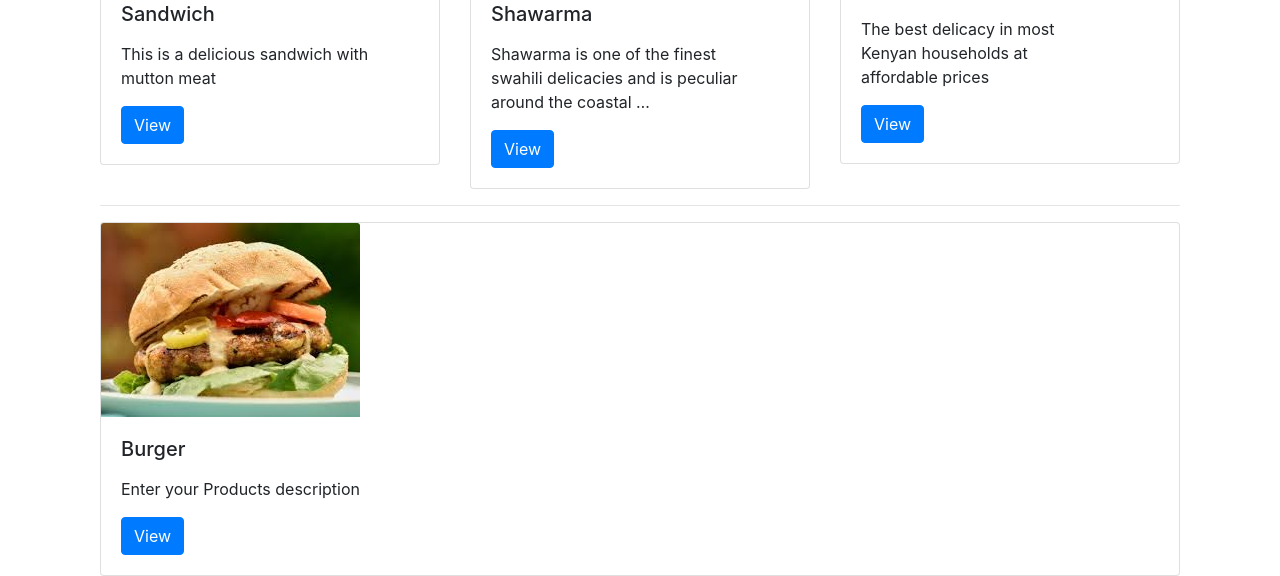
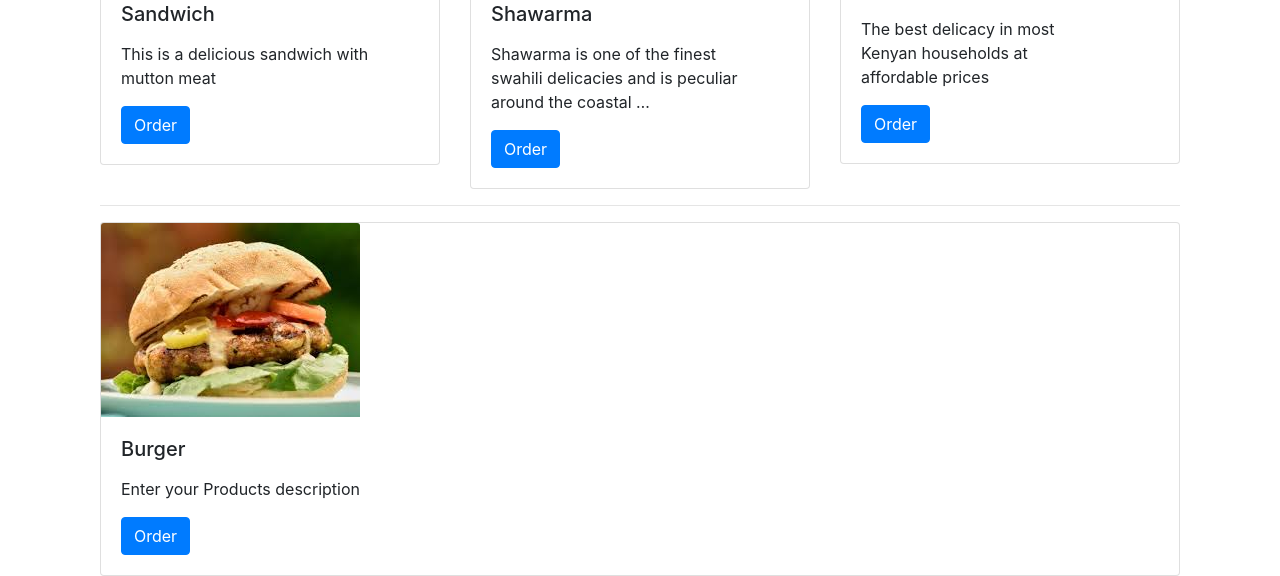
Before and after one commit to thehcker/spaza, a Django app: page /list/ in a window 1280 px wide. Shown: the part 757-1333 px from the top of the page. Run offline with Django 3.2, Linux system fonts and the light colour scheme; data comes from the database, SQL or seed files in the repository; both versions use the stored data as it was after the commit; some libraries are stand-ins or nearby versions.

Commit message:
Edit Order

```diff
--- a/profiles/templates/products/detail.html
+++ b/profiles/templates/products/detail.html
@@ -6,7 +6,7 @@
 		<div class="col-12 col-md-6">
 			<h1>{{ object.title }}</h1>
 			{{ object.timestamp |timesince }} ago
-			<h3>{{ "My title here" | title }}</h3>
+			<!--<h3>{{ "My title here" | title }}</h3>-->
 			{{ object.description | linebreaks }}<br>
 			{% if object.image %}
 			<img src="{{ object.image.url }}" class="img-fluid">
--- a/profiles/templates/products/snippets/card.html
+++ b/profiles/templates/products/snippets/card.html
@@ -8,7 +8,7 @@
     <h5 class="card-title">{{ instance.title }}</h5>
     <!--<h6 class="card-subtitle mb-2 text-muted">Card subtitle</h6>-->
     <p class="card-text">{{ instance.description | linebreaks | truncatewords:14 }}</p>
-    <a href="{{ instance.get_absolute_url }}" class="btn btn-primary">View</a>
+    <a href="{{ instance.get_absolute_url }}" class="btn btn-primary">Order</a>
     <!--<a href="{% url 'products:detail' slug=instance.slug %}" class="btn btn-warning">Sub-View</a>-->
 
   </div>
```
Also changed, not shown: db.sqlite3.
